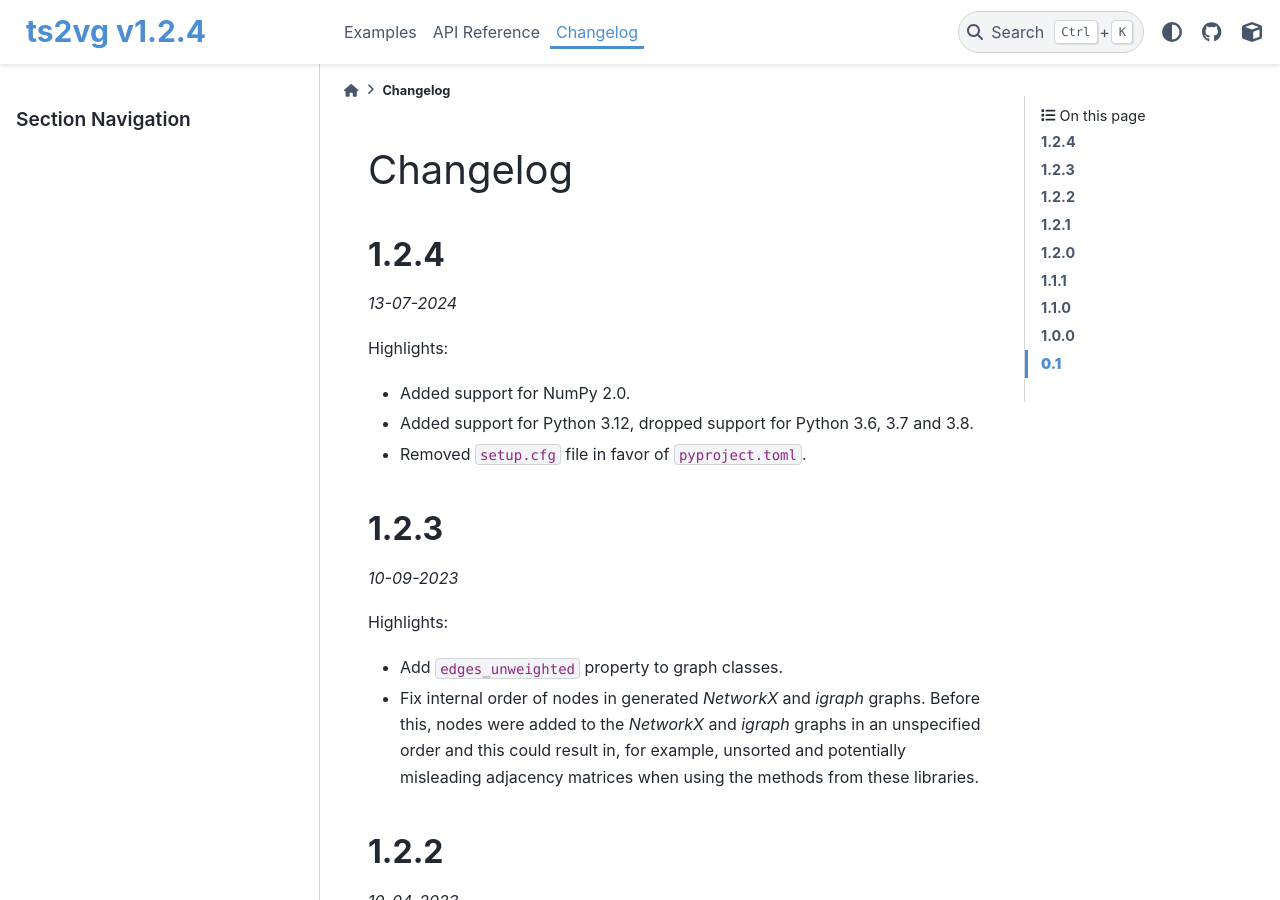
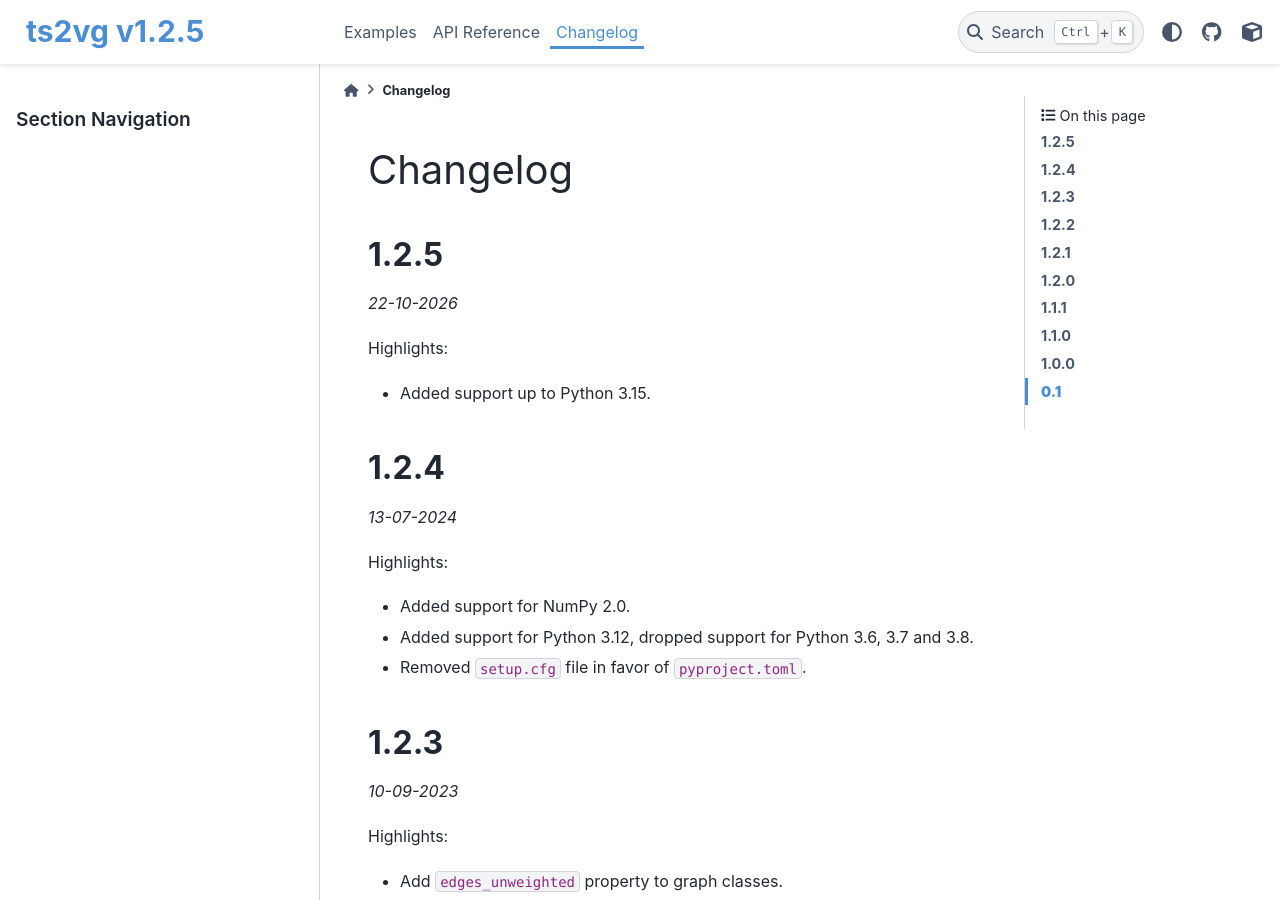
Before and after one commit to CarlosBergillos/ts2vg, a Sphinx documentation site: the page built from docs/source/changelog.rst, in a window 1280 px wide and 900 px high. Built offline with Sphinx 7.4.7 and the PyData theme 0.15.4, drawn with Linux system fonts in a browser that asks for light colours.

Commit message:
New version 1.2.5
No changes since version 1.2.4, but this is required to push wheels for Python 3.15 to PyPI.

```diff
--- a/docs/source/changelog.rst
+++ b/docs/source/changelog.rst
@@ -1,5 +1,15 @@
 Changelog
 =========
+
+**1.2.5**
+---------
+
+*22-10-2026*
+
+Highlights:
+
++ Added support up to Python 3.15.
+
 
 **1.2.4**
 ---------
--- a/ts2vg/_version.py
+++ b/ts2vg/_version.py
@@ -1 +1 @@
-__version__ = "1.2.4"
+__version__ = "1.2.5"
```
